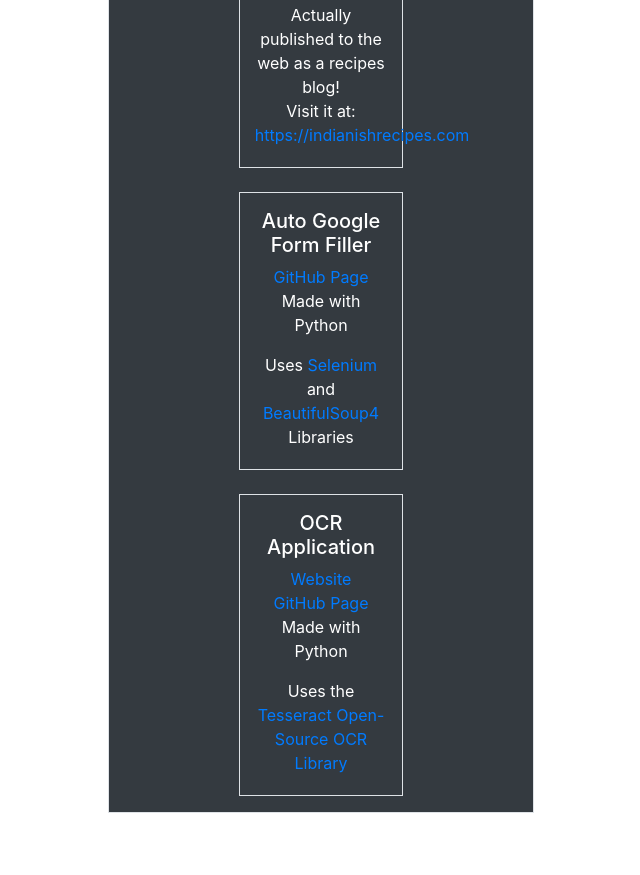
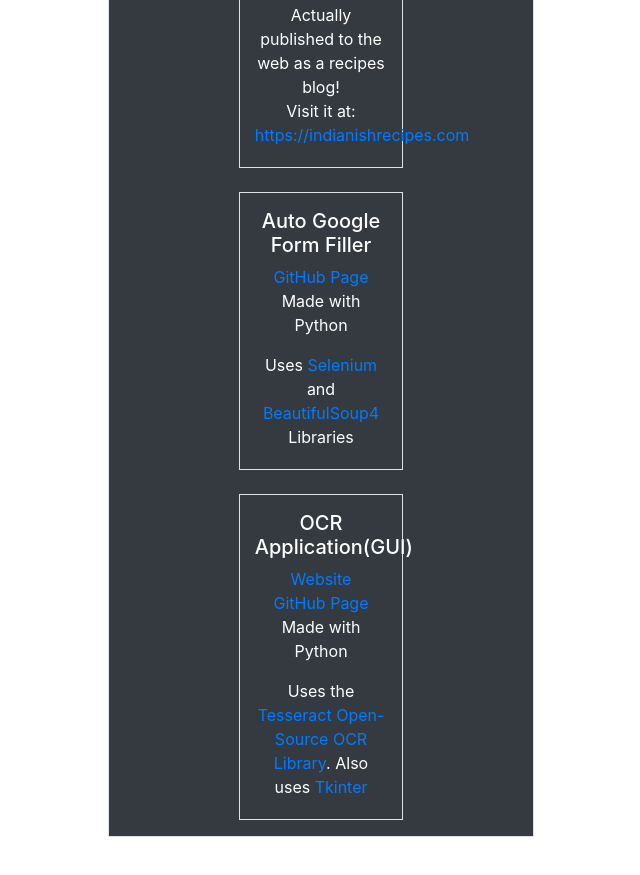
Before and after one commit to BouncyBird/BouncyBird.github.io, a plain HTML site: page projects.html in a window 1280 px wide. Shown: the part 767-1642 px from the top of the page, without its empty margins (319-959 px from the left). Drawn offline with nearby package versions, Linux system fonts and the light colour scheme; a script that the page names is missing.

Commit message:
Added tkinter and GUI to ocr app

```diff
--- a/projects.html
+++ b/projects.html
@@ -82,13 +82,13 @@
         </div>
         <br>
         <div class="container pb-1 pt-3 col-md-5 border center">
-            <h5>OCR Application</h5>
+            <h5>OCR Application(GUI)</h5>
             <a href="https://bouncybird.github.io/ezocr" target="_blank">Website</a>
             <br>
             <a href="https://github.com/BouncyBird/ezocr" target="_blank">GitHub Page</a>
             <p>Made with Python</p>
             <p>Uses the <a href="https://github.com/tesseract-ocr/tesseract" target="_blank">Tesseract Open-Source OCR
-                    Library</a></p>
+                    Library</a>. Also uses <a href="https://docs.python.org/3/library/tkinter.html">Tkinter</a></p>
         </div>
     </div>
     <!-- Modal -->
```
